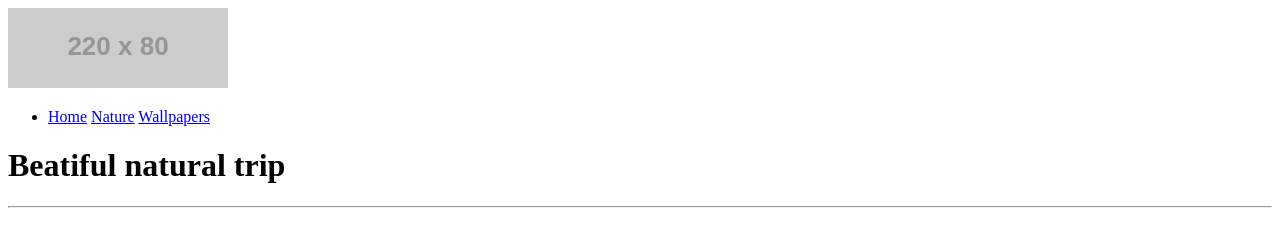
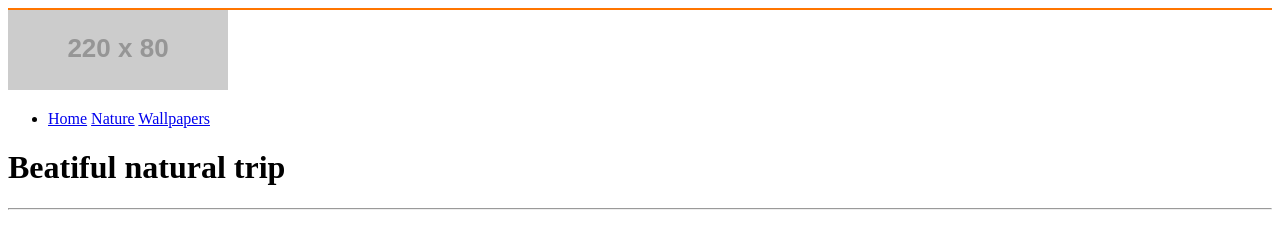
Before and after one commit to farruhzoirov/frontend, a plain HTML site: page learn/learn.html in a window 1280 px wide. Shown: the top 225 px of the page. Drawn offline with Linux system fonts and the light colour scheme; placeholder pictures from the web are drawn by us.

Commit message:
Add site header top border

```diff
--- a/learn/learn.html
+++ b/learn/learn.html
@@ -5,6 +5,11 @@
     <meta http-equiv="X-UA-Compatible" content="IE=edge">
     <meta name="viewport" content="width=device-width, initial-scale=1.0">
     <title>Learn</title>
+    <style>
+        header{
+            border-top: 2px solid #ff7500;
+        }
+    </style>
 </head>
 <body>
     <!-- Site header -->
```
